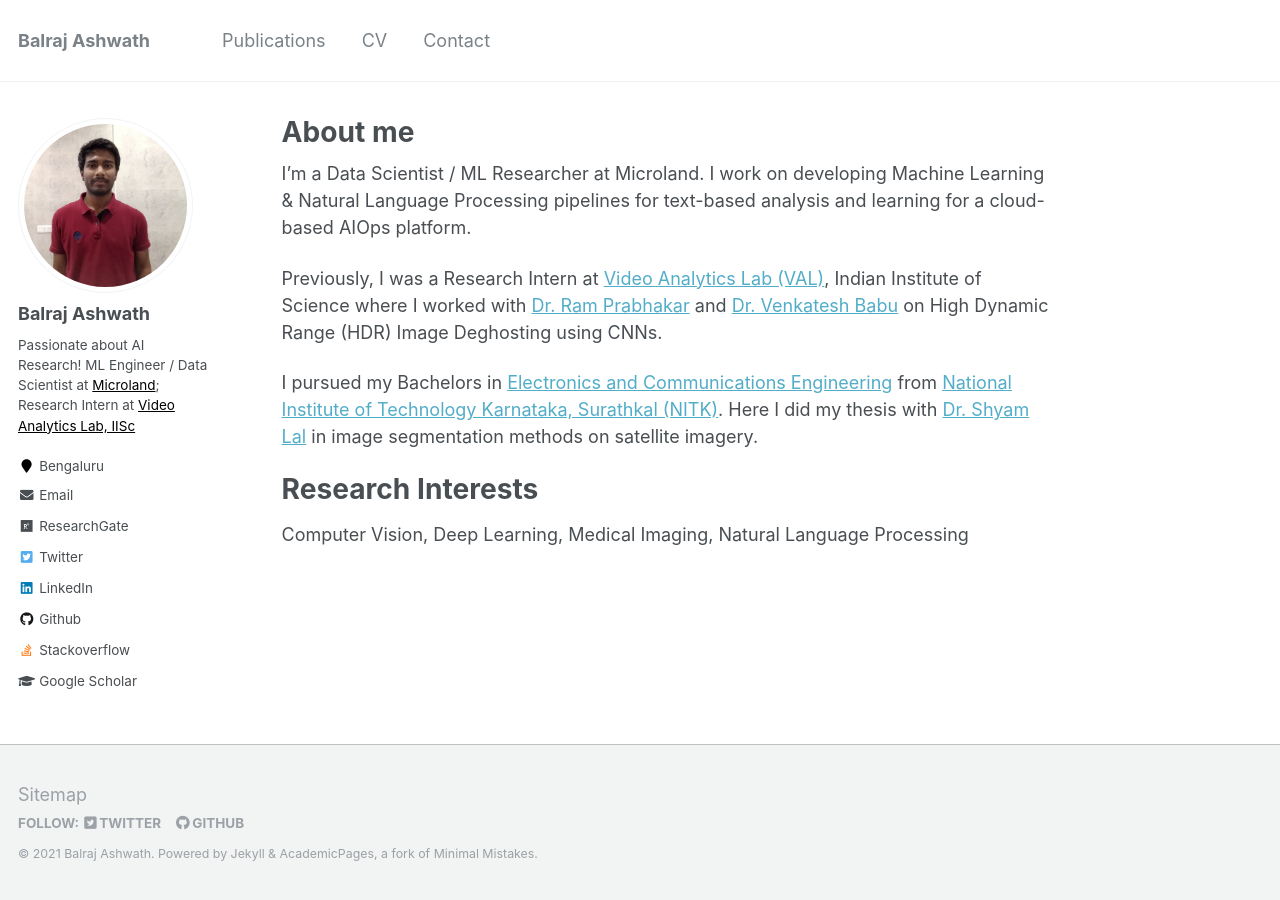
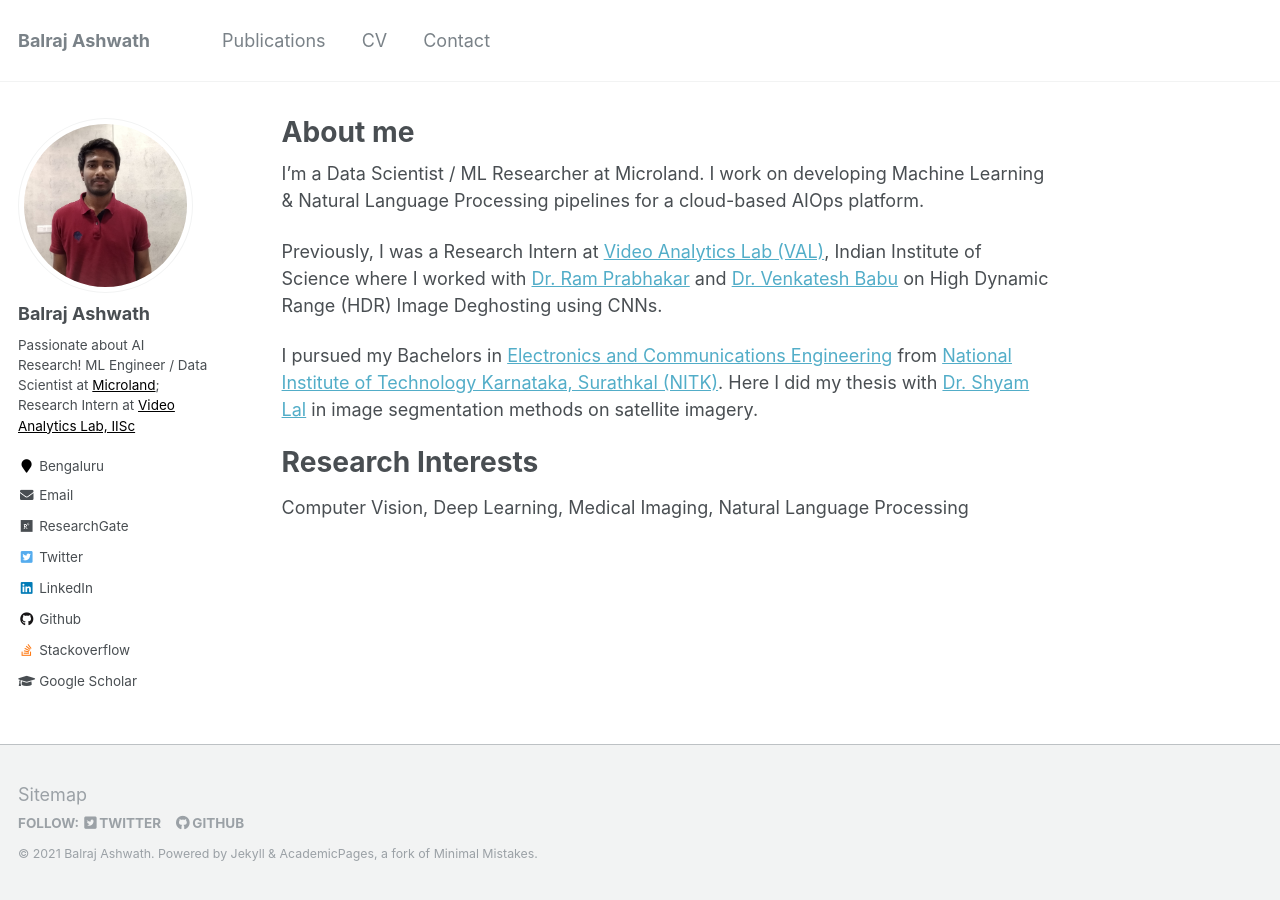
Before and after one commit to BalrajAshwath/BalrajAshwath.github.io, a Jekyll site: the page built from _pages/about.md, in a window 1280 px wide. Built offline with Jekyll 4.4.1, drawn with Linux system fonts in a browser that asks for light colours.

Commit message:
Update about.md

```diff
--- a/_pages/about.md
+++ b/_pages/about.md
@@ -8,7 +8,7 @@ redirect_from:
   - /about.html
 ---
 
-I'm a Data Scientist / ML Researcher at Microland. I work on developing Machine Learning & Natural Language Processing pipelines for text-based analysis and learning for a cloud-based AIOps platform.
+I'm a Data Scientist / ML Researcher at Microland. I work on developing Machine Learning & Natural Language Processing pipelines for a cloud-based AIOps platform.
 
 Previously, I was a Research Intern at [Video Analytics Lab (VAL)](http://val.serc.iisc.ernet.in/valweb), Indian Institute of Science where I worked with [Dr. Ram Prabhakar](https://sites.google.com/view/kramprabhakar/) and [Dr. Venkatesh Babu](http://cds.iisc.ac.in/faculty/venky/) on High Dynamic Range (HDR) Image Deghosting using CNNs.
 
```
